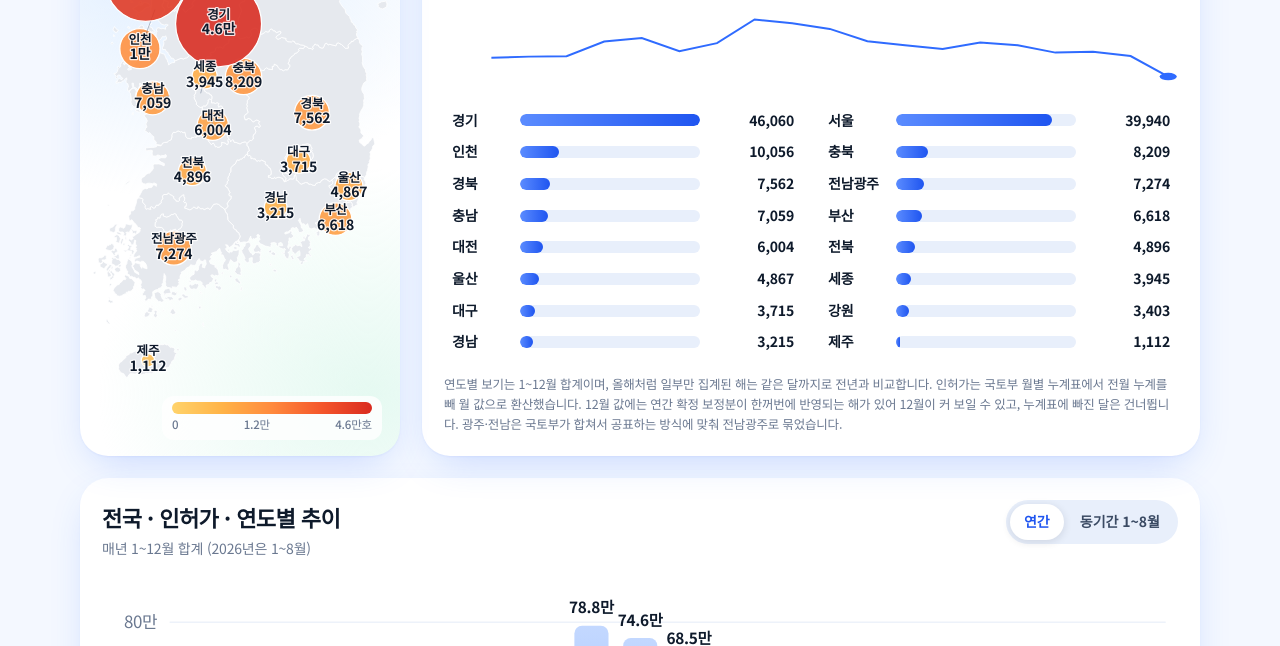
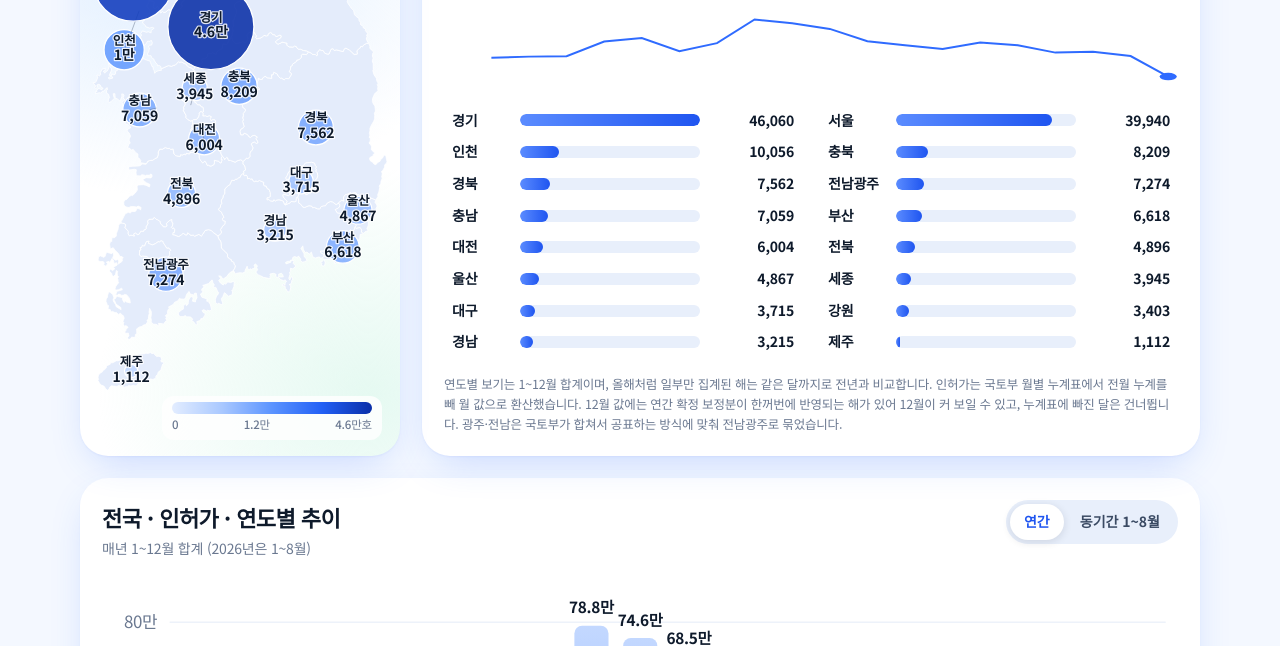
Before and after one commit to lloydknam/housing-map, a plain HTML site: page index.html in a window 1280 px wide. Shown: the part 537-1183 px from the top of the page. Drawn offline with nearby package versions, Linux system fonts and the light colour scheme; a web font is replaced by a local one.

Commit message:
Revert "ui: 버블 보기 색 분리(무채색 지도+따뜻한 버블), 작은 섬 포함"
Co-Authored-By: Claude Sonnet 5.5 <noreply@anthropic.com>
Claude-Session: https://claude.ai/code/session_01Szm5GH55bo8MXMvzv9a7i3

```diff
--- a/index.html
+++ b/index.html
@@ -112,9 +112,9 @@
   .lbl { font-size: 14.5px; font-weight: 700; pointer-events: none; text-anchor: middle; fill: var(--ink); paint-order: stroke;
     stroke: color-mix(in srgb, var(--panel) 85%, transparent); stroke-width: 4px; stroke-linejoin: round; }
   .bub { fill-opacity: .88; stroke: #fff; stroke-width: 2.5px; pointer-events: none; transition: r .45s ease; }
-  :root { --bubbase: #e6e9ee; }
-  @media (prefers-color-scheme: dark) { :root:not([data-theme="light"]) { --bubbase: #323a49; } }
-  :root[data-theme="dark"] { --bubbase: #323a49; }
+  :root { --bubbase: #e4ecfb; }
+  @media (prefers-color-scheme: dark) { :root:not([data-theme="light"]) { --bubbase: #243a63; } }
+  :root[data-theme="dark"] { --bubbase: #243a63; }
   .lbl.v { font-weight: 800; font-size: 16px; }
   @media (min-width: 861px) { .lbl { font-size: 25px; } .lbl.v { font-size: 28px; } .lbl.n { transform: translateY(-6px); } .lbl.v { transform: translateY(8px); } .lbl { stroke-width: 5px; } }
   .legend { position: absolute; right: 18px; bottom: 16px; max-width: calc(100% - 36px); justify-content: flex-end; background: color-mix(in srgb, var(--panel) 82%, transparent); padding: 6px 10px; border-radius: 12px; display: flex; align-items: center; gap: 4px; flex-wrap: wrap; font-size: 12.5px; color: var(--muted); font-weight: 500; }
@@ -411,18 +411,10 @@
   const svg = d3.select('#map');
   let paths, labels, projection, pathGen;
   function drawMap() {
-    // 작은 섬도 모두 그린다. 다만 울릉도·독도(동쪽)와 서해5도(서쪽)는 본토에서 너무 멀어 지도가 쪼그라들므로
-    // 경도를 본토 쪽으로 당겨 해안 가까이에 붙여 그린다(제주와 같은 방식의 배치).
+    // 울릉도·독도·작은 섬은 지도를 작게 만들 뿐이라 덜어낸다(제주는 유지).
     GEO.features.forEach((f) => {
-      const shift = (ring, d) => ring.map((pt) => [pt[0] + d, pt[1]]);
-      const mv = (poly) => {
-        const lon = d3.geoCentroid({ type: 'Polygon', coordinates: poly })[0];
-        const xs = poly[0].map((q) => q[0]);
-        const d = lon > 130 ? 129.75 - Math.max.apply(null, xs) : (lon < 125.7 ? 126.0 - Math.min.apply(null, xs) : 0);
-        return d ? poly.map((r) => shift(r, d)) : poly;
-      };
-      if (f.geometry.type === 'MultiPolygon') f.geometry.coordinates = f.geometry.coordinates.map(mv);
-      else if (f.geometry.type === 'Polygon') f.geometry.coordinates = mv(f.geometry.coordinates);
+      if (f.geometry.type === 'MultiPolygon')
+        f.geometry.coordinates = f.geometry.coordinates.filter((c) => d3.geoArea({ type: 'Polygon', coordinates: c }) > 2e-5);
     });
     // 남은 모양의 가로세로 비율에 맞춰 viewBox를 정해 상자를 꽉 채운다.
     projection = d3.geoMercator().fitWidth(588, GEO);
@@ -499,15 +491,8 @@
       renderPanel(null); renderTrend(); renderRel(); return;
     }
     const vals = CODES.map((c) => valueFor(c, p, state.mode)).filter((v) => v != null);
-    let sc = colorScale(vals, state.mode);
+    const sc = colorScale(vals, state.mode);
     const bubble = state.view === 'bubble';
-    // 버블 보기: 바탕 지도는 무채색, 버블은 따뜻한 한 가지 색(노랑→주황→적색)으로 크기와 색을 함께 읽게 한다.
-    if (bubble && sc.kind === 'seq') {
-      const pal = ['#ffd36b', '#ffb347', '#ff8a3d', '#f4562b', '#d92b1f'];
-      const wr = d3.scaleLinear().domain([0, 0.25, 0.5, 0.75, 1]).range(pal).interpolate(d3.interpolateRgb).clamp(true);
-      const t = (v) => sc.linear ? (sc.max === sc.min ? 1 : (v - sc.min) / (sc.max - sc.min)) : Math.sqrt(Math.max(0, v) / sc.max);
-      sc = Object.assign({}, sc, { pal, color: (v) => v == null ? null : wr(t(v)) });
-    }
     paths.attr('fill', (f) => bubble ? 'var(--bubbase)' : (sc.color(valueFor(gcode(f), p, state.mode)) || 'var(--empty)'));
     const mx = d3.max(vals, (v) => Math.abs(v)) || 1, RMAX = 86;
     labels.select('.bub').attr('r', (f) => { const v = valueFor(gcode(f), p, state.mode); return bubble && v != null ? Math.max(9, RMAX * Math.sqrt(Math.abs(v) / mx)) : 0; })
```
